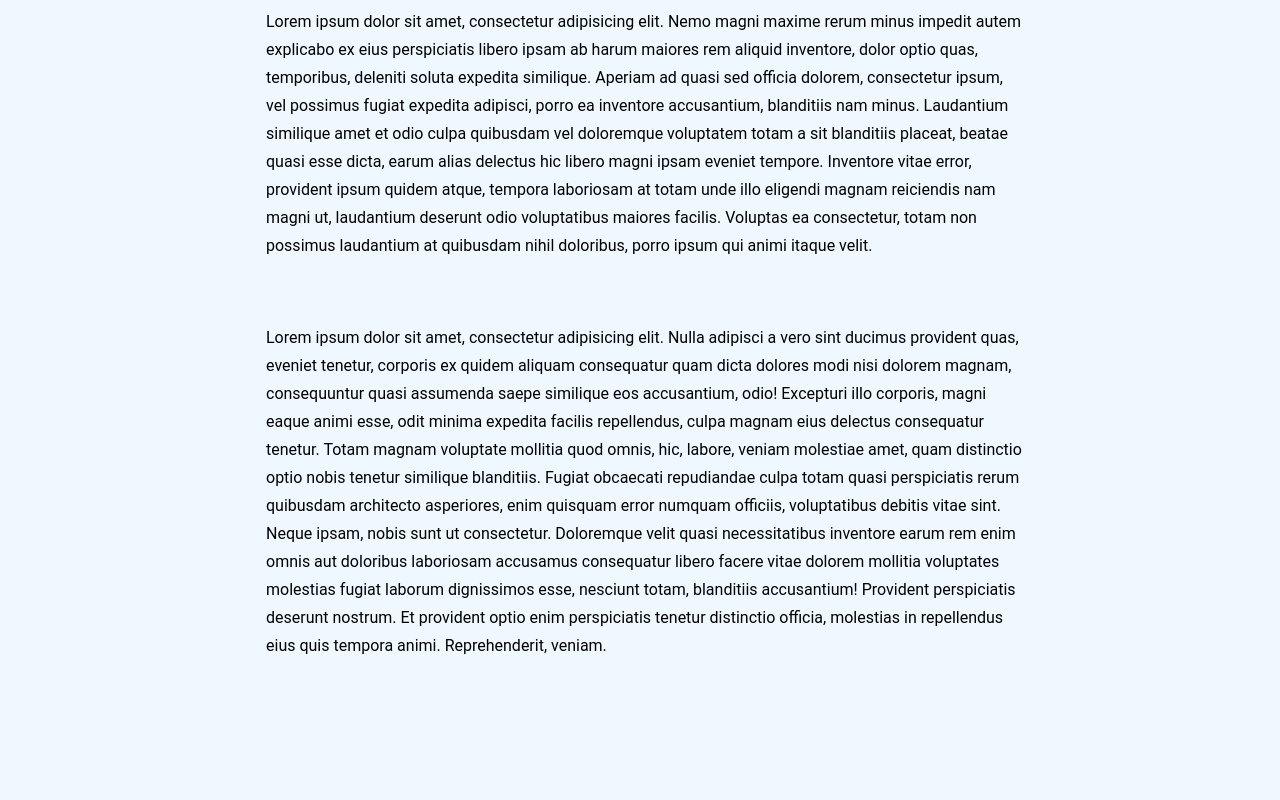
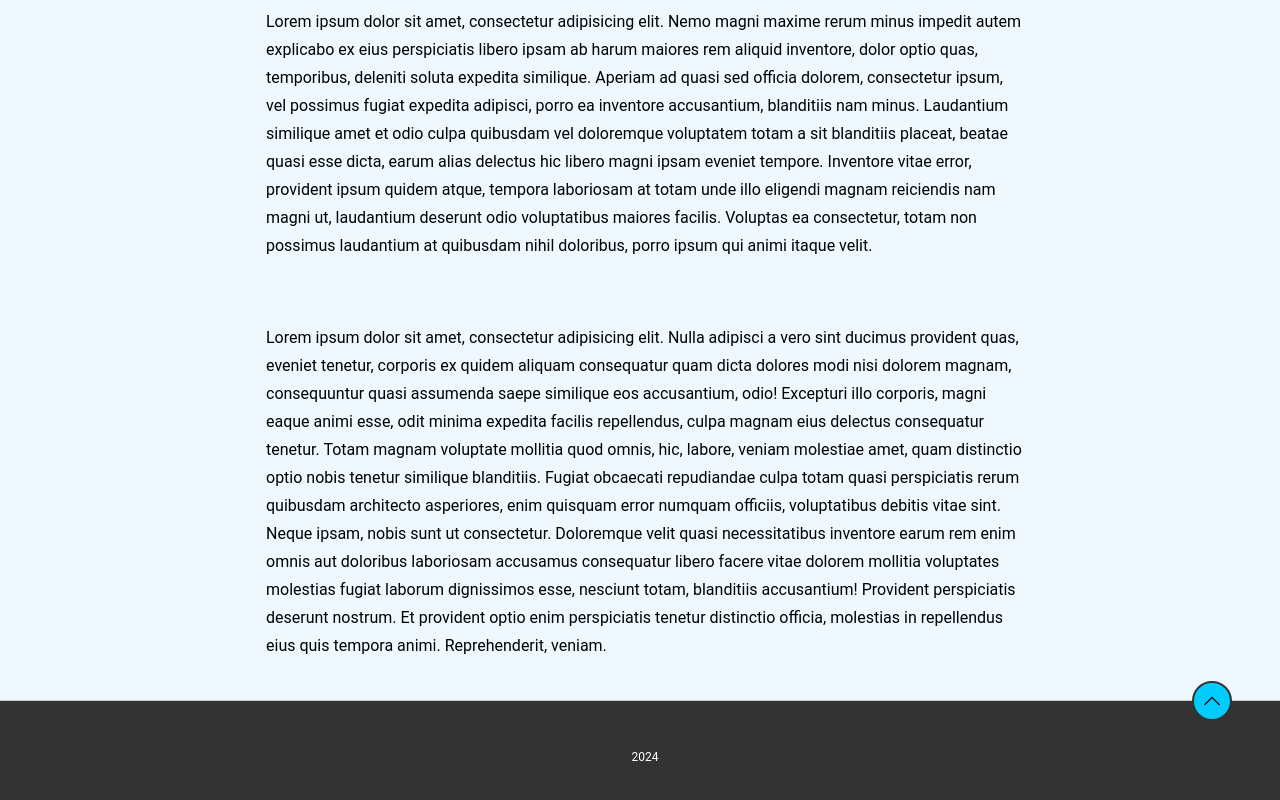
Before and after one commit to 0x2b375/example-app, a React (Create React App) app: page / in a window 1280 px wide. Shown: the part 812-1612 px from the top of the page. Before the commit the page ends 1512 px from the top, so only its background shows below. Built offline with nearby package versions, Linux system fonts and the light colour scheme.

Commit message:
added footer

```diff
--- a/src/App.js
+++ b/src/App.js
@@ -6,6 +6,7 @@ import Contact from "./Components/Contact";
 import Header from "./Components/Header";
 import NoPage from "./Components/NoPage";
 import Home from "./Components/Home";
+import Footer from "./Components/Footer";
 
 function App() {
   return (
@@ -19,7 +20,9 @@ function App() {
           <Route path="*" element={<NoPage />} />
         </Routes>
       </BrowserRouter>
+      <Footer />
     </div>
+
   );
 }
 
--- /dev/null
+++ b/src/Components/Footer.css
@@ -0,0 +1,26 @@
+html {
+  scroll-behavior: smooth;
+}
+
+footer {
+  color: #fff;
+  font-size: 12px;
+  text-align: center;
+  padding: 1rem 1rem 4rem;
+  border-top: 1px solid #ccc;
+  background-color: #333;
+  position: relative;
+}
+
+.gotop {
+  display: block;
+  width: 2.5rem;
+  aspect-ratio: 1;
+  background: url(up-chevron.svg) no-repeat center / 1rem #0cf;
+  border-radius: 50%;
+  border: 2px solid #333;
+  cursor: pointer;
+  position: absolute;
+  inset: 0 3rem auto auto;
+  translate: 0 -50%;
+}
--- /dev/null
+++ b/src/Components/Footer.js
@@ -0,0 +1,15 @@
+/* eslint-disable jsx-a11y/anchor-has-content */
+/* eslint-disable jsx-a11y/anchor-is-valid */
+import './Footer.css'
+const Footer = () => {
+  return (
+    <div>
+      <footer>
+        <a href="" className="gotop"></a>
+        <p>2024</p>
+      </footer>
+    </div>
+  );
+};
+
+export default Footer;
--- a/src/Components/Home.css
+++ b/src/Components/Home.css
@@ -1,3 +1,7 @@
+html {
+  scroll-behavior: smooth;
+}
+
 .home-title {
   margin-block: 0 0.5em;
   margin-left: 10px;
--- a/src/Components/Home.js
+++ b/src/Components/Home.js
@@ -71,6 +71,7 @@ const Home = () => {
         distinctio officia, molestias in repellendus eius quis tempora animi.
         Reprehenderit, veniam.
       </p>
+
     </div>
   );
 };
```
Also changed, not shown: src/Components/up-chevron.svg (added), 1 other file (tests, documents, lock files or other folders).
